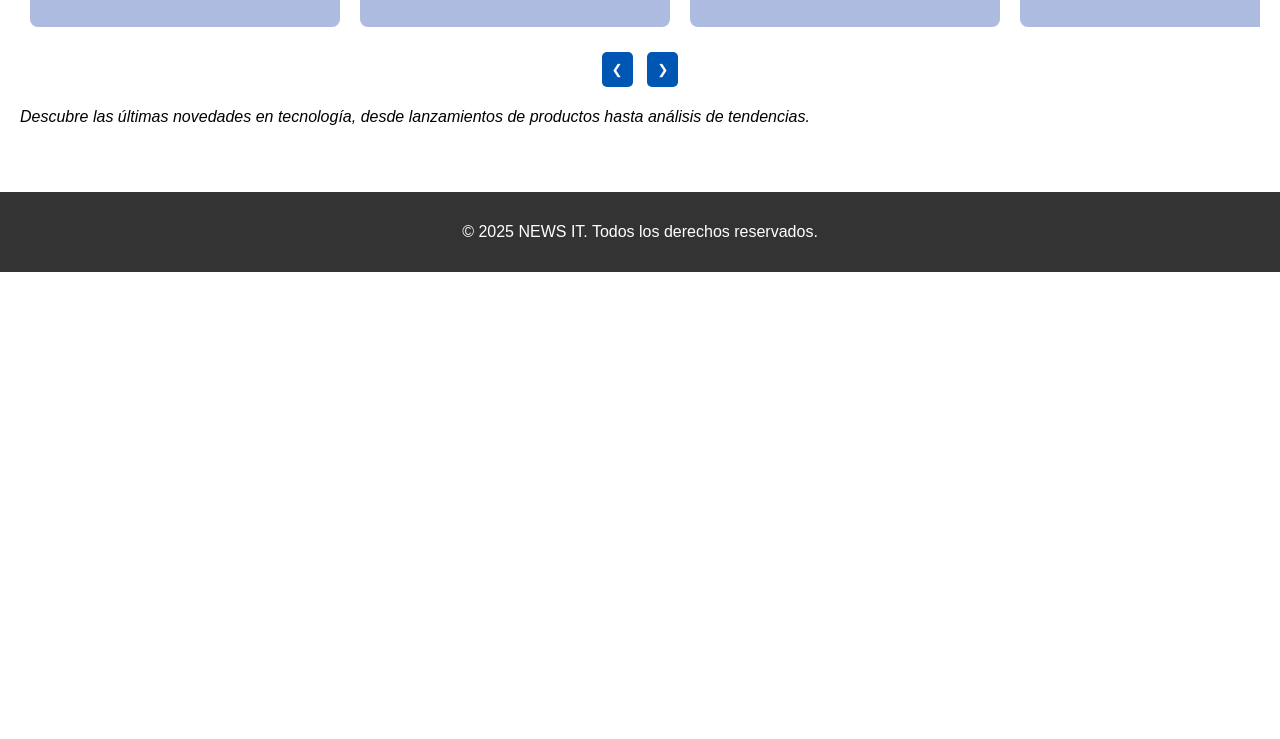
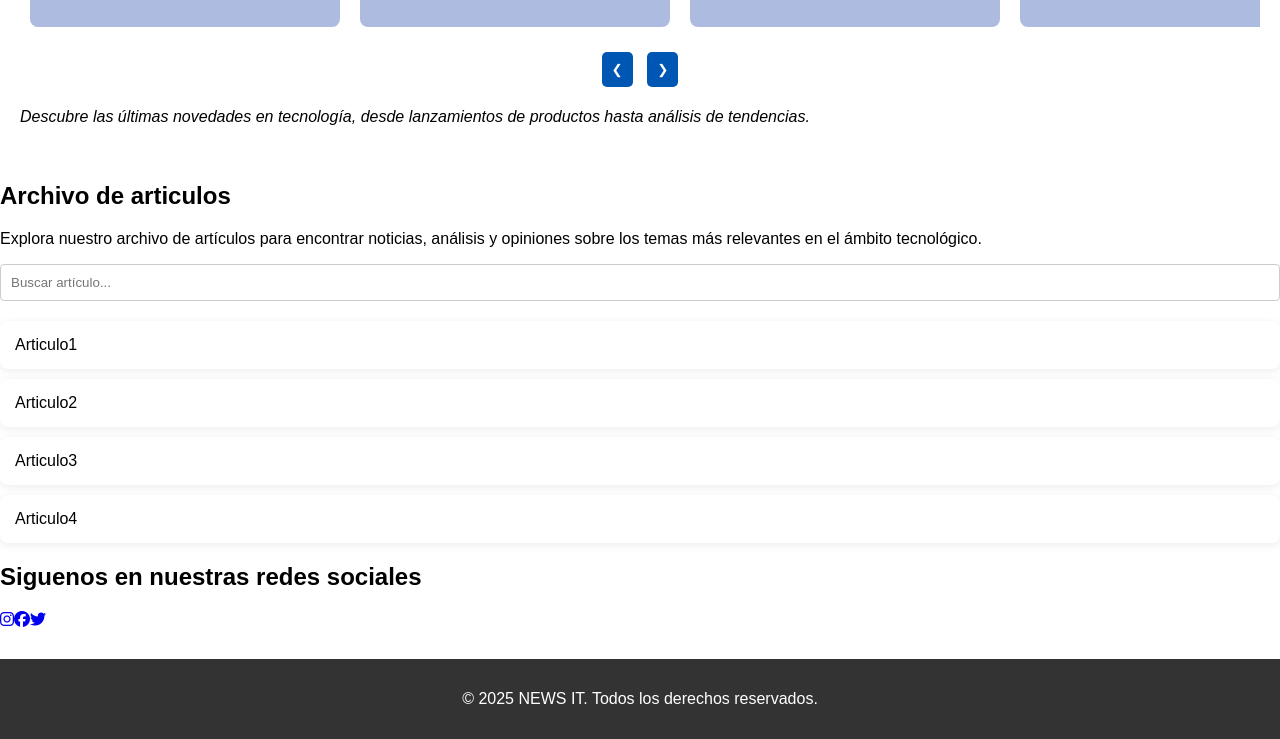
Before and after one commit to EnmaLlDev/CampusDual, a plain HTML site: page views/index.html in a window 1280 px wide. Shown: the part 693-1432 px from the top of the page. Before the commit the page ends 965 px from the top, so only its background shows below. Drawn offline with Linux system fonts and the light colour scheme.

Commit message:
version 1.7

```diff
--- a/scripts/functionsJs.js
+++ b/scripts/functionsJs.js
@@ -1,3 +1,4 @@
+// Galeria home
 document.addEventListener("DOMContentLoaded", function () {
     const track = document.querySelector(".gallery-track ul");
     const prevBtn = document.querySelector(".gallery-button.prev");
@@ -20,3 +21,66 @@ document.addEventListener("DOMContentLoaded", function () {
         });
     });
 });
+
+ // Array de artículos
+const articulos = [
+    "Articulo1",
+    "Articulo2",
+    "Articulo3",
+    "Articulo4"
+];
+const lista = document.getElementById('articles-list');
+const searchInput = document.getElementById('search-article');
+
+// Cambia el contenedor a un div en el HTML y aquí
+function renderArticulos(filtrados) {
+    lista.innerHTML = "";
+    filtrados.forEach(articulo => {
+        const div = document.createElement('div');
+        div.className = 'article-card fade-in-up'; // Agrega clase de animación
+        div.textContent = articulo;
+        lista.appendChild(div);
+    });
+}
+// Renderiza todos al inicio
+renderArticulos(articulos);
+
+// Filtra en tiempo real según el input
+searchInput.addEventListener('input', function() {
+    const texto = this.value.toLowerCase();
+    const filtrados = articulos.filter(art => art.toLowerCase().includes(texto));
+    renderArticulos(filtrados);
+});
+
+
+// seccion de contacto
+document.addEventListener("DOMContentLoaded", function() {
+    const socialNetworks = [
+        {
+            name: "Instagram",
+            url: "https://instagram.com/NewIt",
+            icon: "fab fa-instagram"
+        },
+        {
+            name: "Facebook",
+            url: "https://facebook.com/NewsIt",
+            icon: "fab fa-facebook"
+        },
+        {
+            name: "Twitter",
+            url: "https://twitter.com/NewIt",
+            icon: "fab fa-twitter"
+        }
+    ];
+
+    const container = document.getElementById("social-icons");
+    socialNetworks.forEach((network, i) => {
+        const a = document.createElement("a");
+        a.href = network.url;
+        a.target = "_blank";
+        a.rel = "noopener noreferrer";
+        a.title = network.name;
+        a.innerHTML = `<i class="social-icon ${network.icon}" style="animation-delay:${i * 0.2}s"></i>`;
+        container.appendChild(a);
+    });
+});
--- a/styles/effectsHome.css
+++ b/styles/effectsHome.css
@@ -115,3 +115,58 @@ footer {
         transform: translateY(0);
     }
 }
+
+.social-icons {
+    font-size: 2rem;
+    align-content: center;
+    margin: 0 15px;
+    transition: transform 0.3s, color 0.3s;
+    color: #333;
+    opacity: 50%;
+    animation: fadeInUp 0.7s forwards;
+}
+
+.social-icon:hover {
+    scale: 1.5;
+    color: #007bff;
+    transform: scale(1.2) rotate(-10deg);
+}
+
+@keyframes fadeInUp {
+    from { opacity: 0; transform: translateY(30px);}
+    to { opacity: 1; transform: translateY(0);}
+}
+/*seccion articulos*/
+
+input[type="text"]{
+    width: 100%;
+    padding: 10px;
+    border: 1px solid #ccc;
+    border-radius: 4px;
+    box-sizing: border-box;
+    margin-bottom: 10px;
+
+}
+
+.article-card {
+    background: #fff;
+    border-radius: 8px;
+    margin: 10px 0;
+    padding: 15px;
+    box-shadow: 0 2px 8px rgba(0,0,0,0.08);
+    transition: transform 0.3s;
+}
+.article-card:hover {
+    transform: translateY(-5px) scale(1.03);
+}
+.fade-in-up {
+    opacity: 0;
+    transform: translateY(20px);
+    animation: fadeInUp 0.5s forwards;
+}
+@keyframes fadeInUp {
+    to {
+        opacity: 1;
+        transform: translateY(0);
+    }
+}
--- a/views/index.html
+++ b/views/index.html
@@ -5,6 +5,8 @@
     <meta name="viewport" content="width=device-width, initial-scale=1.0" />
     <link rel="stylesheet" href="/styles/effectsHome.css" />
     <script defer src="/scripts/functionsJs.js"></script>
+    <link rel="stylesheet" href="https://cdnjs.cloudflare.com/ajax/libs/font-awesome/6.5.0/css/all.min.css" />
+
     <title>NEWS IT</title>
 </head>
 
@@ -92,6 +94,20 @@
         <p class="fade-in-up"><i>Descubre las últimas novedades en tecnología, desde lanzamientos de productos hasta análisis de tendencias.</i></p>
     </section>
 
+    <section class="articles-container">
+        <h2>Archivo de articulos</h2>
+         <p class="fade-in-up">Explora nuestro archivo de artículos para encontrar noticias, análisis y opiniones sobre los temas más relevantes en el ámbito tecnológico.</p>
+        <input type="text" id="search-article" placeholder="Buscar artículo..." />
+        <div id="articles-container">
+            <div id="articles-list">
+        </div>
+    </section>
+
+    <section class="contact-container">
+        <h2>Siguenos en nuestras redes sociales</h2>
+        <div id="social-icons"></div>
+    </section>
+
     <footer>
         <p>&copy; 2025 NEWS IT. Todos los derechos reservados.</p>
     </footer>
```
Also changed, not shown: 1 other file.
